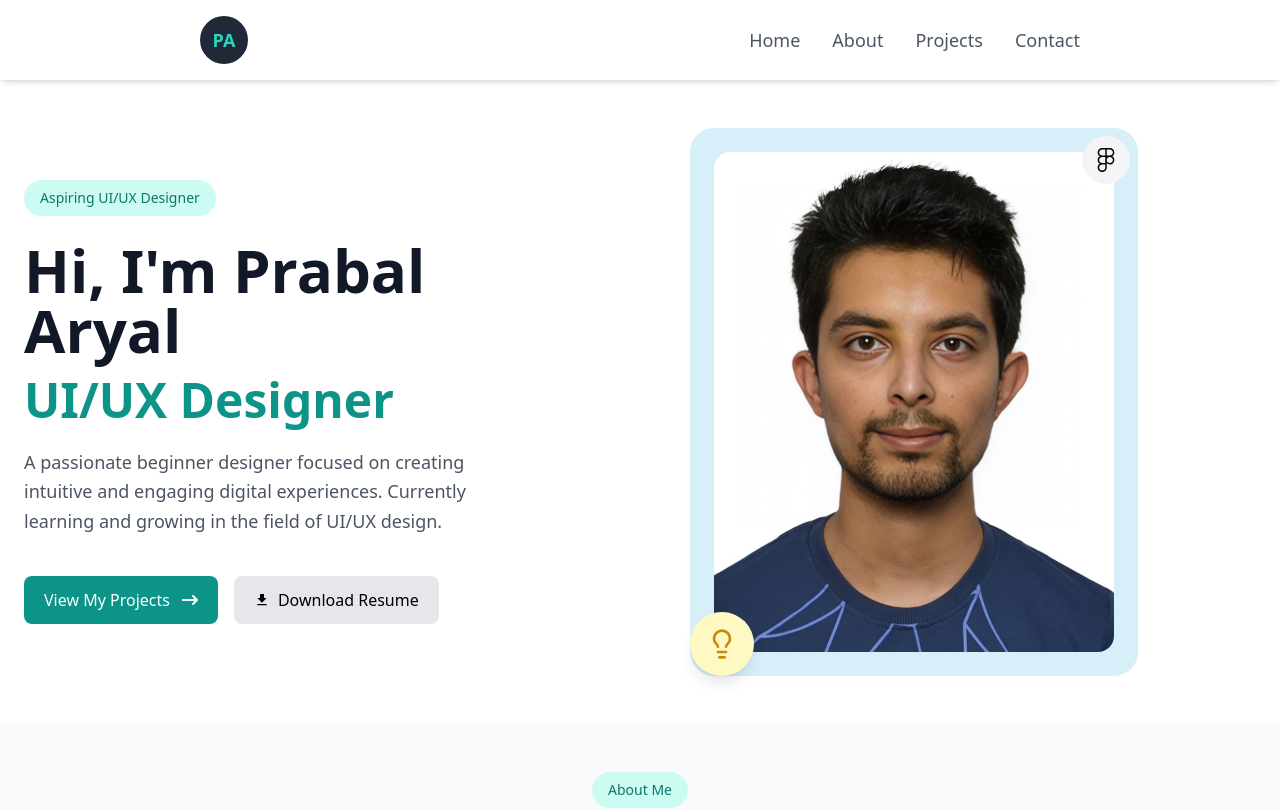
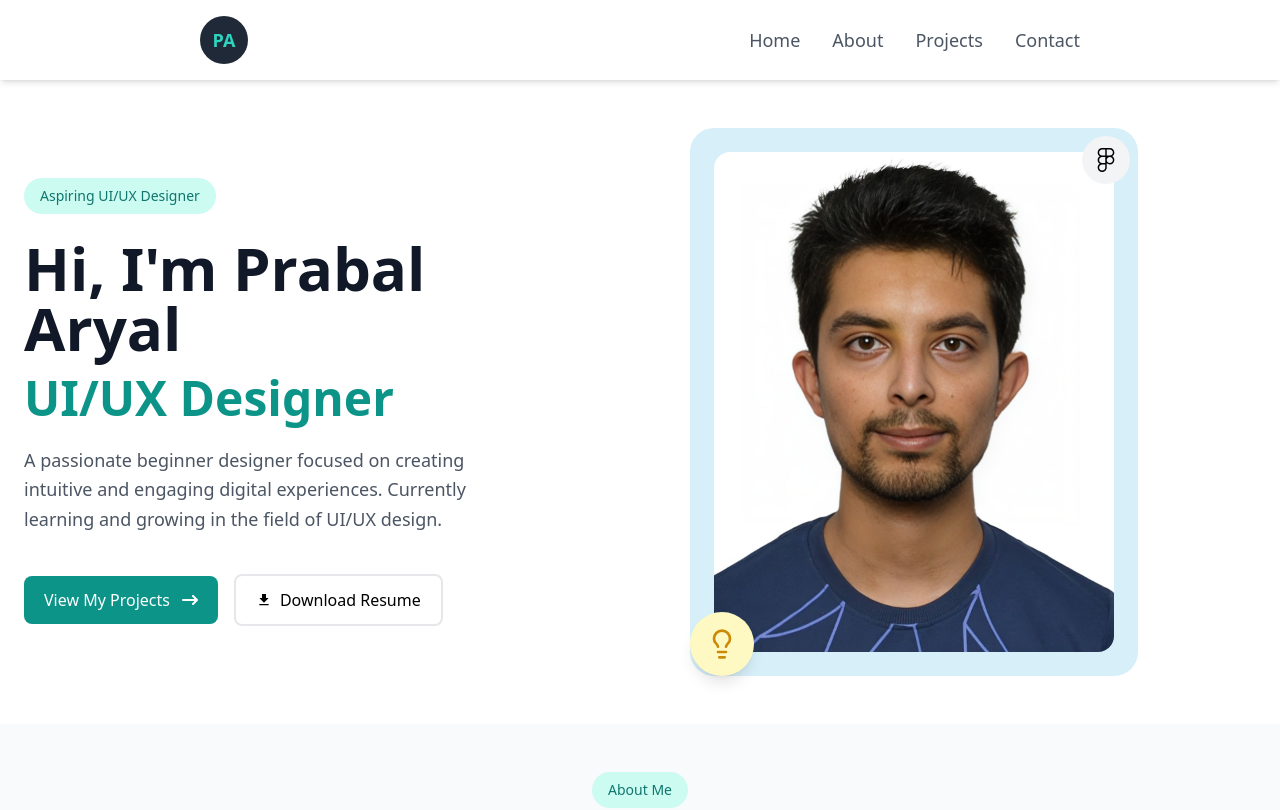
Before and after one commit to eziolayra/protfolio, a React (Create React App) app: page / in a window 1280 px wide. Shown: the top 810 px of the page. Built offline with nearby package versions, Linux system fonts and the light colour scheme.

Commit message:
minor change

```diff
--- a/src/Components/Home/Home.jsx
+++ b/src/Components/Home/Home.jsx
@@ -17,7 +17,7 @@ const Button = ({ children, href, download, ...props }) => {
         href={href}
         download={download}
         {...props}
-        className="flex items-center justify-center px-5 py-3 rounded-lg gap-2 bg-gray-200 text-black hover:bg-gray-300 w-full sm:w-auto text-center"
+        className="flex items-center justify-center px-5 py-3 rounded-lg gap-2 border-2 hover:bg-gray-300 w-full sm:w-auto text-center"
       >
         {children}
       </a>
```
